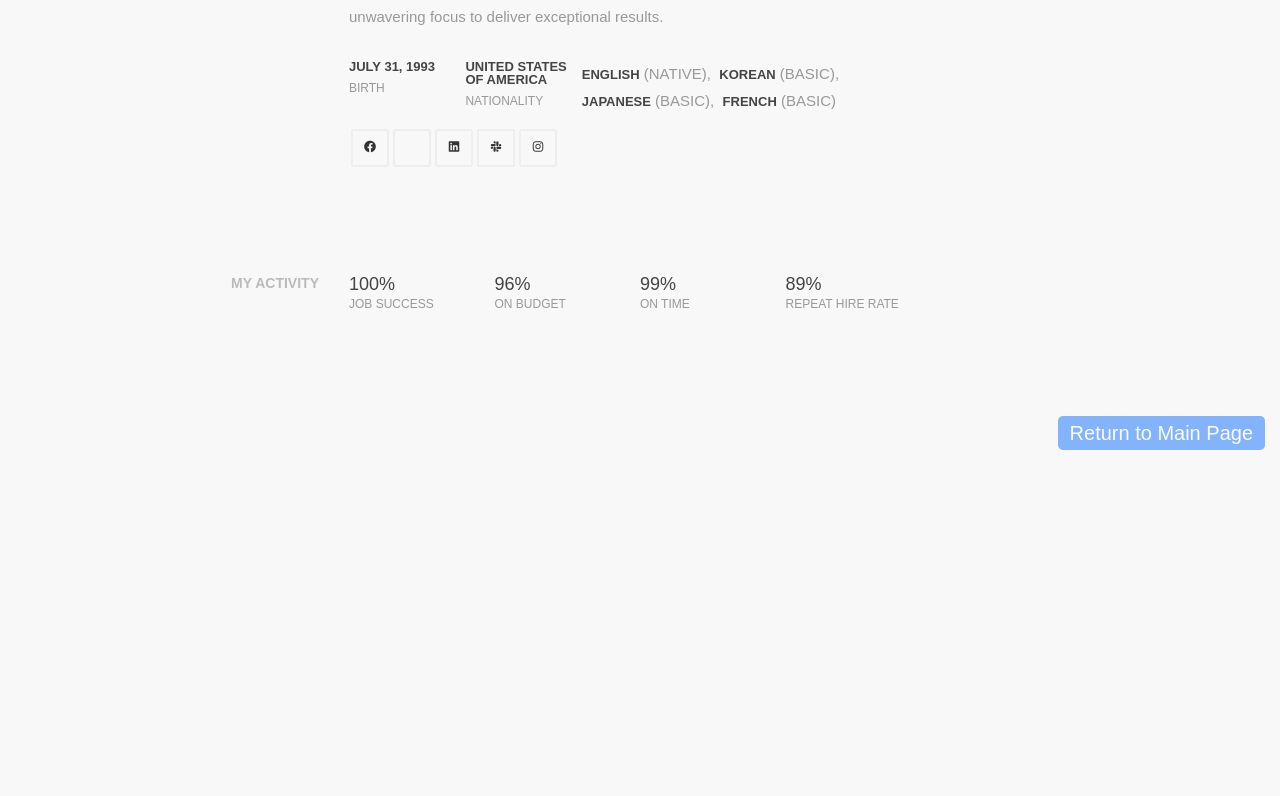
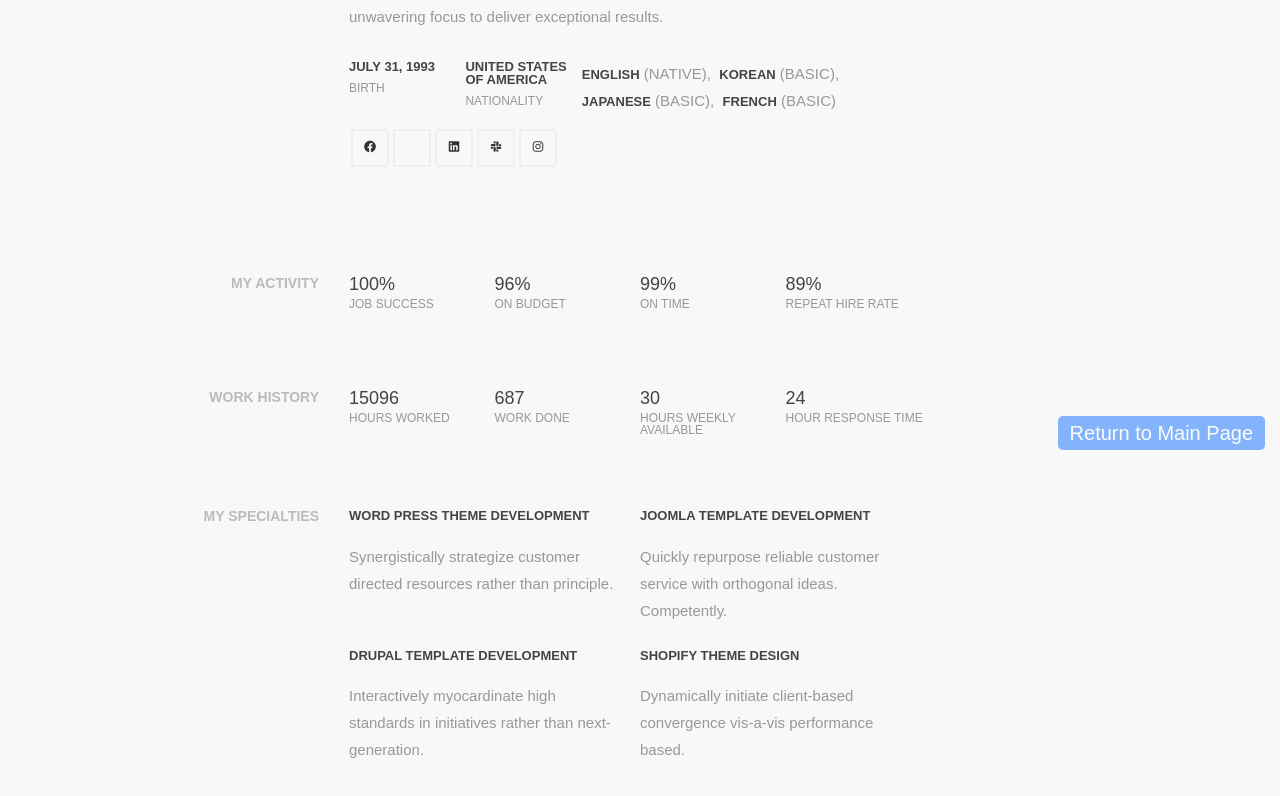
Before and after one commit to dwernz/templates, a React (Create React App) app: page /myprofile in a window 1280 px wide. Shown: the part 342-1138 px from the top of the page. Before the commit the page ends 800 px from the top, so only its background shows below. Built offline with nearby package versions, Linux system fonts and the light colour scheme.

Commit message:
add: expertise

```diff
--- a/src/routes/myprofile/assets/data/profile.js
+++ b/src/routes/myprofile/assets/data/profile.js
@@ -11,3 +11,36 @@ export const profile = {
         { language: 'French', proficiency: 'basic'},
     ],
 }
+
+export const myActivityData = [
+    {ItemStatsValue: '100%', ItemStatsName: 'Job Success'},
+    {ItemStatsValue: '96%', ItemStatsName: 'On Budget'},
+    {ItemStatsValue: '99%', ItemStatsName: 'On Time'},
+    {ItemStatsValue: '89%', ItemStatsName: 'Repeat Hire Rate'},
+]
+
+export const workHistoryData = [
+    {ItemStatsValue: '15096', ItemStatsName: 'hours worked'},
+    {ItemStatsValue: '687', ItemStatsName: 'Work Done'},
+    {ItemStatsValue: '30', ItemStatsName: 'Hours weekly Available'},
+    {ItemStatsValue: '24', ItemStatsName: 'Hour Response Time'},
+]
+
+export const expertiseData = [
+    {
+        skill: 'Word Press Theme Development',
+        text: 'Synergistically strategize customer directed resources rather than principle.'
+    },
+    {
+        skill: 'Joomla Template Development',
+        text: 'Quickly repurpose reliable customer service with orthogonal ideas. Competently.'
+    },
+    {
+        skill: 'Drupal Template Development',
+        text: 'Interactively myocardinate high standards in initiatives rather than next-generation.'
+    },
+    {
+        skill: 'Shopify Theme Design',
+        text: 'Dynamically initiate client-based convergence vis-a-vis performance based.'
+    },
+]
--- /dev/null
+++ b/src/routes/myprofile/expertise/expertise.component.jsx
@@ -0,0 +1,37 @@
+import ColMd3 from "../../../components/bootstrap/colMd3/colMd3.component";
+import ColMd6 from "../../../components/bootstrap/colMd6/colMd6.component";
+import ColMd9 from "../../../components/bootstrap/colMd9/colMd9.component";
+import Container from "../../../components/bootstrap/container/container.component";
+import Row from "../../../components/bootstrap/row/row.component";
+import { SectionTitle } from "../section/section.styles";
+import { ExpertiseItem } from "./expertise.styles";
+
+const Expertise = ({data}) => {
+    return (
+        <Container>
+            <Row>
+                <ColMd3>
+                    <SectionTitle>
+                        <h2>My Specialties</h2>
+                    </SectionTitle>
+                </ColMd3>
+                <ColMd9>
+                    <Row>
+                        {
+                            data.map((itemInfo) => (
+                                <ColMd6>
+                                    <ExpertiseItem>
+                                        <h3>{itemInfo.skill}</h3>
+                                        <p>{itemInfo.text}</p>
+                                    </ExpertiseItem>
+                                </ColMd6>
+                            ))
+                        }
+                    </Row>
+                </ColMd9>
+            </Row>
+        </Container>
+    )
+}
+
+export default Expertise;
--- /dev/null
+++ b/src/routes/myprofile/expertise/expertise.styles.jsx
@@ -0,0 +1,11 @@
+import styled from "styled-components";
+
+export const ExpertiseItem = styled.div`
+    margin-bottom: 20px;
+    margin-right: 20px;
+
+    h3 {
+        text-transform: uppercase;
+        margin-bottom: 5px;
+    }
+`;
--- /dev/null
+++ b/src/routes/myprofile/my-activity/my-activity.component.jsx
@@ -0,0 +1,37 @@
+import ColMd3 from "../../../components/bootstrap/colMd3/colMd3.component";
+import ColMd9 from "../../../components/bootstrap/colMd9/colMd9.component";
+import ColSm3 from '../../../components/bootstrap/colSm3/colSm3.component';
+import Container from "../../../components/bootstrap/container/container.component";
+import Row from '../../../components/bootstrap/row/row.component';
+
+import { ItemStats, ItemStatsName, ItemStatsValue, SectionTitle } from "../section/section.styles";
+
+const MyActivity = ({title, data}) => {
+    return (
+        <Container>
+                <Row>
+                    <ColMd3>
+                        <SectionTitle>
+                            <h2>{title}</h2>
+                        </SectionTitle>
+                    </ColMd3>
+                    <ColMd9>
+                        <Row>
+                            {
+                                data.map((itemStats) => (
+                                    <ColSm3>
+                                        <ItemStats>
+                                            <ItemStatsValue>{itemStats.ItemStatsValue}</ItemStatsValue>
+                                            <ItemStatsName>{itemStats.ItemStatsName}</ItemStatsName>
+                                        </ItemStats>
+                                    </ColSm3>
+                                ))
+                            }
+                        </Row>
+                    </ColMd9>
+                </Row>
+            </Container>
+    )
+}
+
+export default MyActivity;
--- a/src/routes/myprofile/myprofile.component.jsx
+++ b/src/routes/myprofile/myprofile.component.jsx
@@ -1,7 +1,9 @@
 import Header from "./header/header.component";
 import { GlobalStyle, MainWrapper } from "./myprofile.styles";
-import { profile } from './assets/data/profile.js';
+import { profile, myActivityData, workHistoryData, expertiseData } from './assets/data/profile.js';
 import Section from "./section/section.component.jsx";
+import MyActivity from "./my-activity/my-activity.component.jsx";
+import Expertise from "./expertise/expertise.component.jsx";
 
 const MyProfile = () => {
     const {name, title, birthday, nationality, languages, text } = profile;
@@ -16,7 +18,15 @@ const MyProfile = () => {
                 birthday={birthday}
                 nationality={nationality}
                 languages={languages} />
-            <Section />
+            <Section>
+                <MyActivity title='My Activity' data={myActivityData} />
+            </Section>
+            <Section>
+                <MyActivity title='Work History' data={workHistoryData} />
+            </Section>
+            <Section>
+                <Expertise data={expertiseData} />
+            </Section>
         </MainWrapper>
     )
 }
--- a/src/routes/myprofile/section/section.component.jsx
+++ b/src/routes/myprofile/section/section.component.jsx
@@ -1,50 +1,9 @@
-import ColMd3 from "../../../components/bootstrap/colMd3/colMd3.component";
-import ColMd9 from "../../../components/bootstrap/colMd9/colMd9.component";
-import ColSm3 from '../../../components/bootstrap/colSm3/colSm3.component';
-import Container from "../../../components/bootstrap/container/container.component";
-import Row from '../../../components/bootstrap/row/row.component';
-import { ItemStats, ItemStatsName, ItemStatsValue, SectionTitle, SectionWrapper } from "./section.styles";
+import { SectionWrapper } from "./section.styles";
 
-const Section = () => {
+const Section = ({children}) => {
     return (
         <SectionWrapper>
-            <Container>
-                <Row>
-                    <ColMd3>
-                        <SectionTitle>
-                            <h2>My Activity</h2>
-                        </SectionTitle>
-                    </ColMd3>
-                    <ColMd9>
-                        <Row>
-                            <ColSm3>
-                                <ItemStats>
-                                    <ItemStatsValue>100%</ItemStatsValue>
-                                    <ItemStatsName>Job Success</ItemStatsName>
-                                </ItemStats>
-                            </ColSm3>
-                            <ColSm3>
-                                <ItemStats>
-                                    <ItemStatsValue>96%</ItemStatsValue>
-                                    <ItemStatsName>On Budget</ItemStatsName>
-                                </ItemStats>
-                            </ColSm3>
-                            <ColSm3>
-                                <ItemStats>
-                                    <ItemStatsValue>99%</ItemStatsValue>
-                                    <ItemStatsName>On Time</ItemStatsName>
-                                </ItemStats>
-                            </ColSm3>
-                            <ColSm3>
-                                <ItemStats>
-                                    <ItemStatsValue>89%</ItemStatsValue>
-                                    <ItemStatsName>Repeat Hire Rate</ItemStatsName>
-                                </ItemStats>
-                            </ColSm3>
-                        </Row>
-                    </ColMd9>
-                </Row>
-            </Container>
+            {children}
         </SectionWrapper>
     )
 }
```
Also changed, not shown: src/routes/myprofile/my-activity/my-activity.styles.jsx (added).
